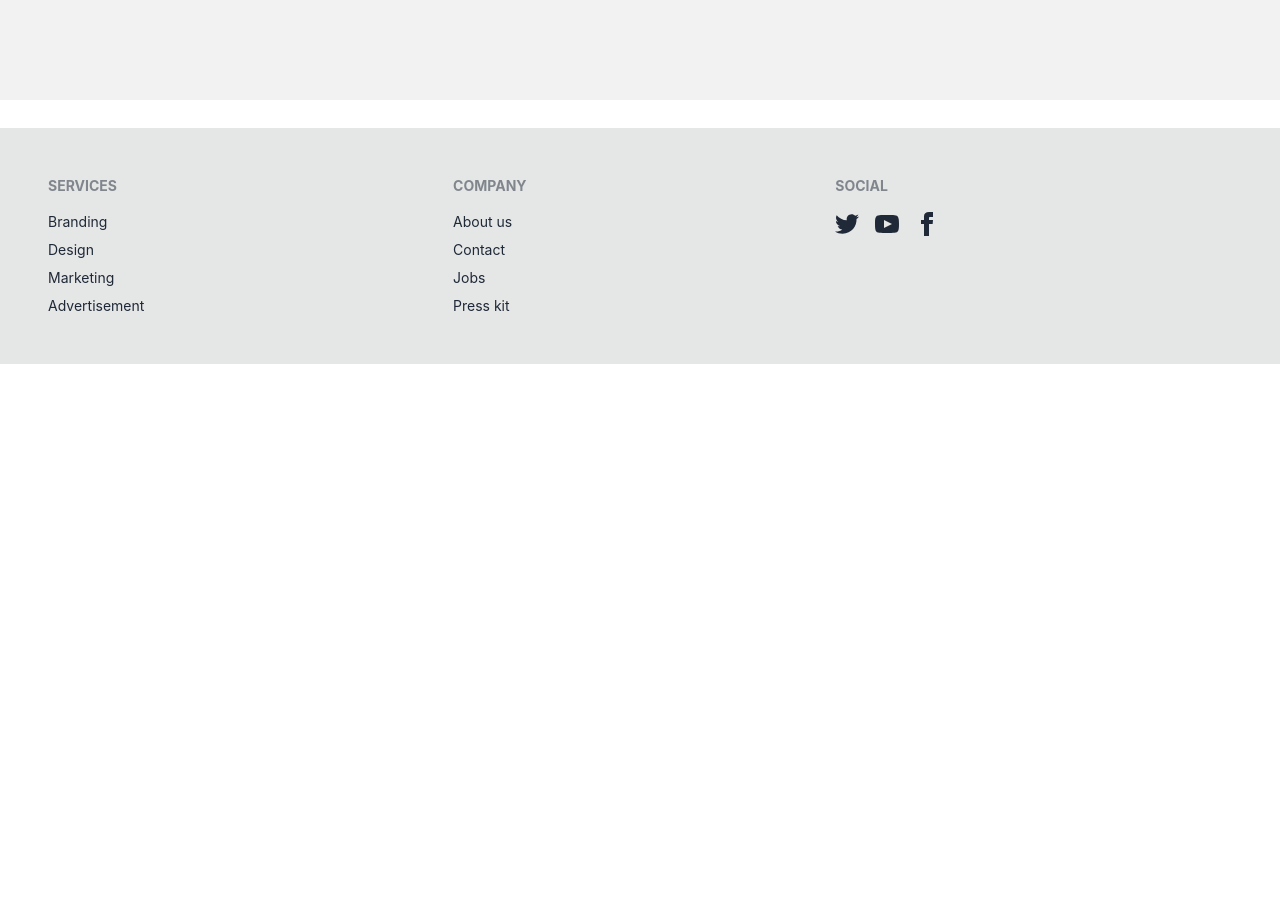
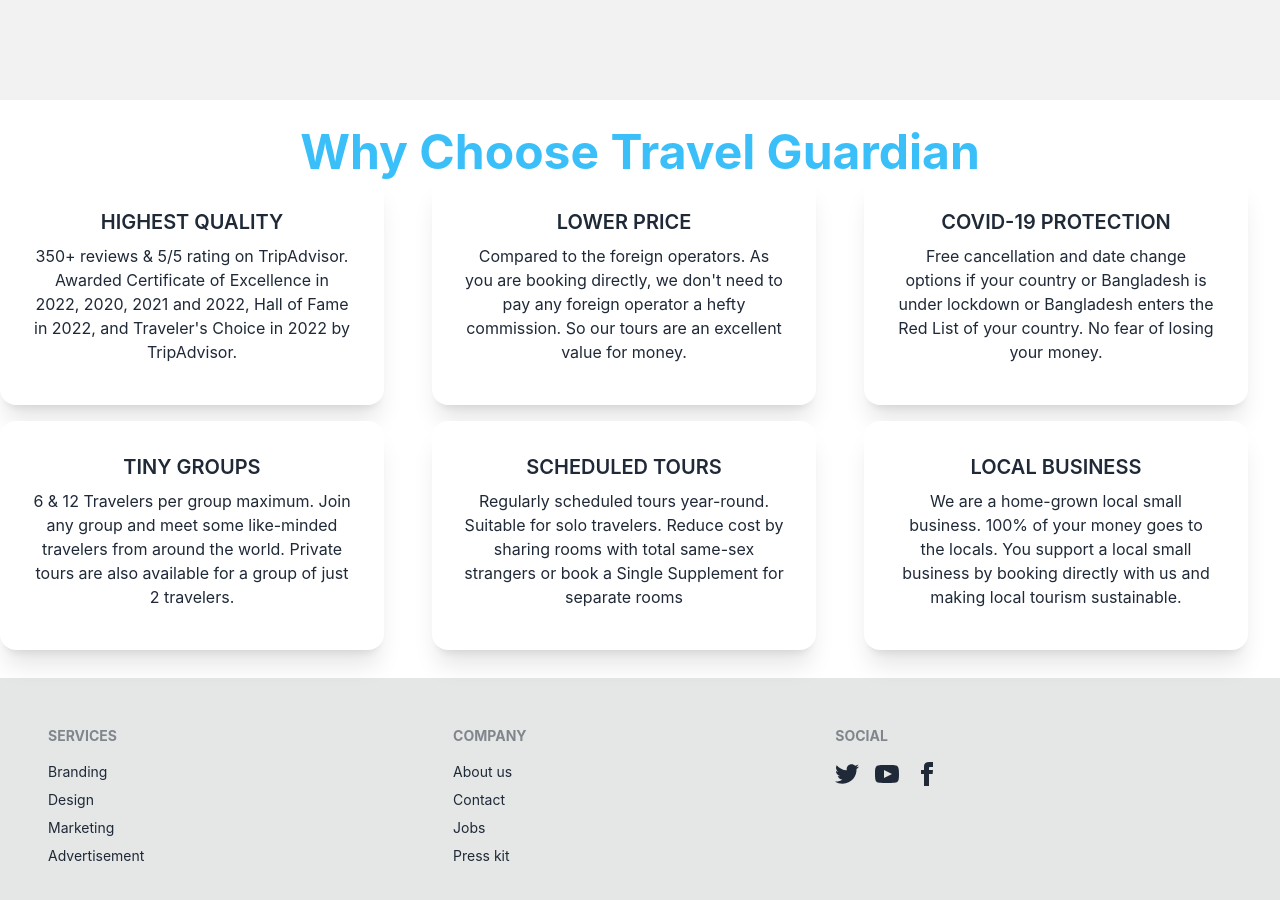
Before and after one commit to minjurRahman/travel-gardian-client, a React (Create React App) app: page / in a window 1280 px wide. Shown: the part 1780-2680 px from the top of the page. Before the commit the page ends 2144 px from the top, so only its background shows below. Built offline with nearby package versions, Linux system fonts and the light colour scheme.

Commit message:
Added second another section in home

```diff
--- /dev/null
+++ b/src/Pages/Home/ChosesUS/ChosesUs.js
@@ -0,0 +1,73 @@
+import React from 'react';
+
+const ChosesUs = () => {
+    return (
+        <div className='mb-7'>
+            <h1 className='text-center text-5xl font-bold text-info'>Why Choose Travel Guardian</h1>
+            <div className='grid sm:grid-cols-1 md:grid-cols-2 lg:grid-cols-3 gap-4'>
+                <div className="card w-96 bg-base-100 shadow-xl ">
+                    <div className="card-body items-center text-center">
+                        <h2 className="card-title">HIGHEST QUALITY</h2>
+                        <p>350+ reviews & 5/5 rating on TripAdvisor. Awarded Certificate of Excellence in 2022, 2020, 2021 and 2022, Hall of Fame in 2022, and Traveler's Choice in 2022 by TripAdvisor.</p>
+                        <div className="card-actions">
+                        <hr className='text-info' />
+                        </div>
+                    </div>
+                </div>
+
+                <div className="card w-96 bg-base-100 shadow-xl ">
+                    <div className="card-body items-center text-center">
+                        <h2 className="card-title">LOWER PRICE</h2>
+                        <p>Compared to the foreign operators. As you are booking directly, we don't need to pay any foreign operator a hefty commission. So our tours are an excellent value for money.</p>
+                        <div className="card-actions">
+                        <hr className='text-info' />
+                        </div>
+                    </div>
+                </div>
+
+                <div className="card w-96 bg-base-100 shadow-xl ">
+                    <div className="card-body items-center text-center">
+                        <h2 className="card-title">COVID-19 PROTECTION</h2>
+                        <p>Free cancellation and date change options if your country or Bangladesh is under lockdown or Bangladesh enters the Red List of your country. No fear of losing your money.</p>
+                        <div className="card-actions">
+                        <hr className='text-info' />
+                        </div>
+                    </div>
+                </div>
+
+                <div className="card w-96 bg-base-100 shadow-xl ">
+                    <div className="card-body items-center text-center">
+                        <h2 className="card-title">TINY GROUPS</h2>
+                        <p>6 & 12 Travelers per group maximum. Join any group and meet some like-minded travelers from around the world. Private tours are also available for a group of just 2 travelers.</p>
+                        <div className="card-actions">
+                        <hr className='text-info' />
+                        </div>
+                    </div>
+                </div>
+
+                <div className="card w-96 bg-base-100 shadow-xl ">
+                    <div className="card-body items-center text-center">
+                        <h2 className="card-title">SCHEDULED TOURS</h2>
+                        <p>Regularly scheduled tours year-round. Suitable for solo travelers. Reduce cost by sharing rooms with total same-sex strangers or book a Single Supplement for separate rooms</p>
+                        <div className="card-actions">
+                        <hr className='text-info' />
+                        </div>
+                    </div>
+                </div>
+
+                <div className="card w-96 bg-base-100 shadow-xl ">
+                    <div className="card-body items-center text-center">
+                        <h2 className="card-title">LOCAL BUSINESS</h2>
+                        <p>We are a home-grown local small business. 100% of your money goes to the locals. You support a local small business by booking directly with us and making local tourism sustainable.</p>
+                        <div className="card-actions">
+                        <hr className='text-info' />
+                        </div>
+                    </div>
+                </div>
+
+              </div>
+        </div>
+    );
+};
+
+export default ChosesUs;
--- a/src/Pages/Home/Home.js
+++ b/src/Pages/Home/Home.js
@@ -1,5 +1,6 @@
 import React from 'react';
 import About from './About/About';
+import ChosesUs from './ChosesUS/ChosesUs';
 import Slider from './Slider/Slider';
 
 const Home = () => {
@@ -7,6 +8,8 @@ const Home = () => {
         <div>
             <Slider></Slider>
             <About></About>
+            <ChosesUs></ChosesUs>
+
         </div>
     );
 };
```
